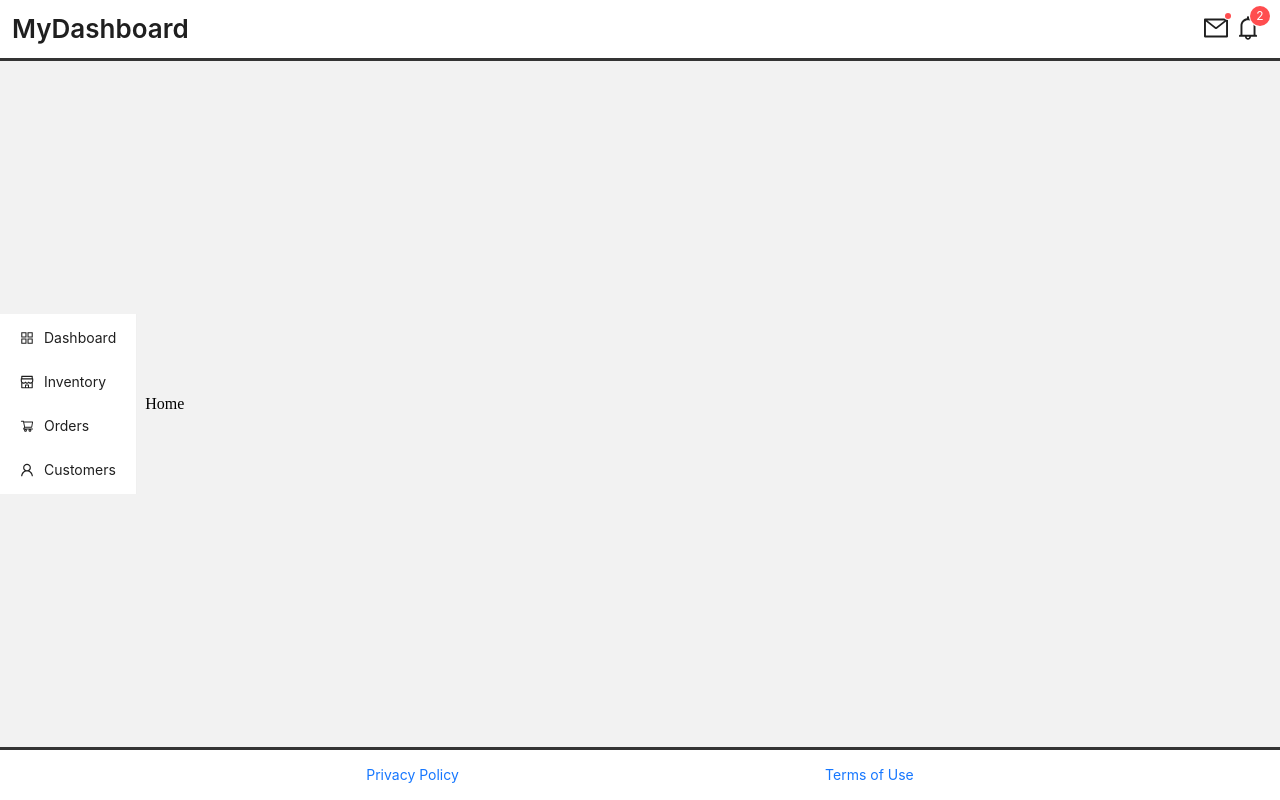
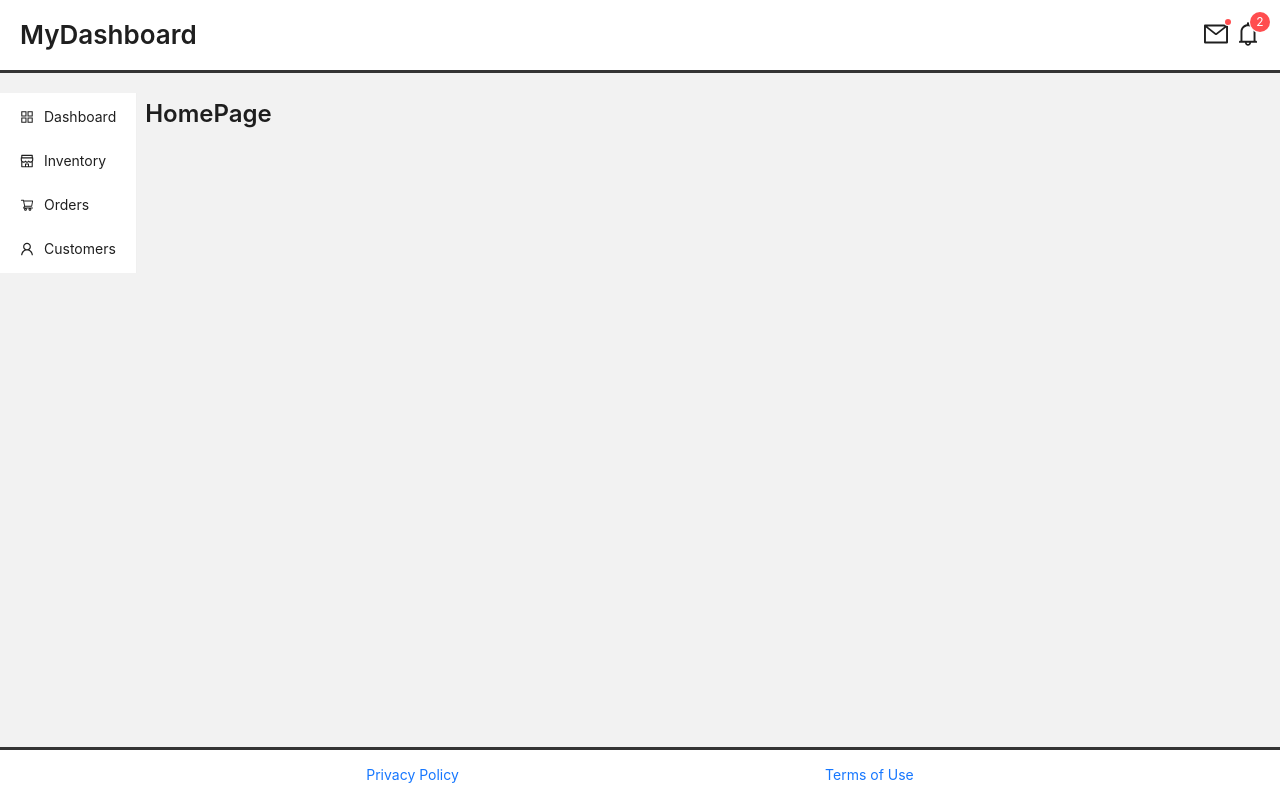
Before and after one commit to Konstantin-Bogorodskii/ant-design-project, a React (Vite) app: page / in a window 1280 px wide. Built offline with nearby package versions, Linux system fonts and the light colour scheme.

Commit message:
created basic pages and added them to AppRouter

```diff
--- a/src/app/layout/Layout.tsx
+++ b/src/app/layout/Layout.tsx
@@ -14,9 +14,11 @@ export const Layout: React.FC = () => {
 			<Header />
 
 			<main className={styles.main}>
-				<Space>
+				<Space align="start">
 					<SideMenu />
-					<Outlet />
+					<div style={{ paddingTop: 5 }}>
+						<Outlet />
+					</div>
 				</Space>
 			</main>
 
--- a/src/app/layout/styles.module.css
+++ b/src/app/layout/styles.module.css
@@ -8,5 +8,8 @@
 .main {
 	display: flex;
 	flex: 1;
+	align-items: flex-start;
+	justify-content: flex-start;
 	background-color: rgba(0, 0, 0, 0.05);
+	padding: 20px 0px;
 }
--- /dev/null
+++ b/src/pages/customets-page/index.ts
@@ -0,0 +1 @@
+export { CustomersPage } from './ui/CustomersPage';
--- /dev/null
+++ b/src/pages/customets-page/ui/CustomersPage.tsx
@@ -0,0 +1,5 @@
+import { Typography } from 'antd';
+
+export const CustomersPage = () => {
+	return <Typography.Title level={3}>CustomersPage</Typography.Title>;
+};
--- /dev/null
+++ b/src/pages/home-page/index.ts
@@ -0,0 +1 @@
+export { HomePage } from './ui/HomePage';
--- /dev/null
+++ b/src/pages/home-page/ui/HomePage.tsx
@@ -0,0 +1,5 @@
+import { Typography } from 'antd';
+
+export const HomePage = () => {
+	return <Typography.Title level={3}>HomePage</Typography.Title>;
+};
--- /dev/null
+++ b/src/pages/inventory-page/index.ts
@@ -0,0 +1 @@
+export { InventoryPage } from './ui/InventoryPage';
--- /dev/null
+++ b/src/pages/inventory-page/ui/InventoryPage.tsx
@@ -0,0 +1,5 @@
+import { Typography } from 'antd';
+
+export const InventoryPage = () => {
+	return <Typography.Title level={3}>InventoryPage</Typography.Title>;
+};
--- /dev/null
+++ b/src/pages/orders-page/index.ts
@@ -0,0 +1 @@
+export { OrdersPage } from './ui/OrdersPage';
--- /dev/null
+++ b/src/pages/orders-page/ui/OrdersPage.tsx
@@ -0,0 +1,5 @@
+import { Typography } from 'antd';
+
+export const OrdersPage = () => {
+	return <Typography.Title level={3}>OrdersPage</Typography.Title>;
+};
--- a/src/widgets/header/ui/styles.module.css
+++ b/src/widgets/header/ui/styles.module.css
@@ -3,7 +3,7 @@
 	display: flex;
 	justify-content: space-between;
 	align-items: center;
-	padding: 4px 20px 4px 12px;
+	padding: 10px 20px;
 	border-bottom: 3px solid #343434;
 }
 
```
Also changed, not shown: src/app/routers/AppRouter.tsx (+18 -4 lines).
